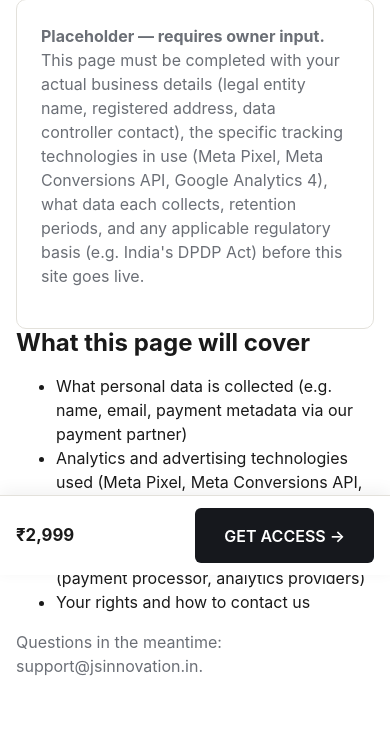
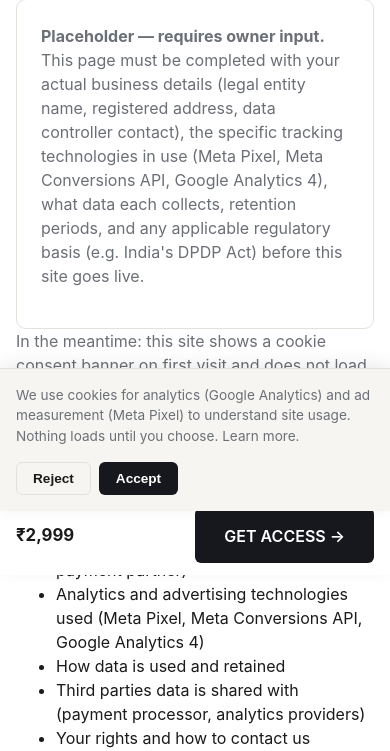
Before and after one commit to mousam1999/JSINNOVATIONWEBSITE, a PHP site: page /privacy-policy in a window 390 px wide. Shown: the part 269-1020 px from the top of the page. Run offline with PHP 8.4, Linux system fonts and the light colour scheme.

Commit message:
Add cookie consent banner that actually gates Meta Pixel and GA4
Banner shows on first visit (state kept in localStorage). Accept
calls window.__tracking.initMeta()/initGA4(), which is the only
thing that loads either tracker — Reject or ignoring the banner
means neither script ever requests. Verified end-to-end locally
with temporary test IDs: init functions render, fire the correct
mapped event with the right params, then reverted secrets.php to
empty. Positioned above the mobile sticky CTA so the two don't
overlap; full-width at desktop where the sticky CTA is hidden.

Co-Authored-By: Claude Sonnet 5 <noreply@anthropic.com>
Claude-Session: https://claude.ai/code/session_01EZhxPP9AUMRdNSBDKEDGKU

```diff
--- a/public_html/assets/css/components.css
+++ b/public_html/assets/css/components.css
@@ -68,6 +68,35 @@
 @media (min-width: 1024px) {
   .sticky-cta { display: none; }
   .site-footer { padding-bottom: var(--space-4); }
+}
+
+/* Cookie consent banner */
+.cookie-banner {
+  position: fixed;
+  left: 0; right: 0;
+  bottom: 64px; /* stay clear of the mobile sticky CTA below it */
+  z-index: 60;
+  background: var(--surface);
+  border-top: 1px solid var(--border);
+  box-shadow: 0 -4px 16px rgba(0,0,0,0.08);
+  padding: var(--space-2);
+}
+.cookie-banner[hidden] { display: none; }
+.cookie-banner__row {
+  max-width: var(--max-width);
+  margin: 0 auto;
+  display: flex;
+  flex-wrap: wrap;
+  gap: var(--space-2);
+  align-items: center;
+  justify-content: space-between;
+}
+.cookie-banner p { margin: 0; font-size: 0.85rem; flex: 1 1 260px; }
+.cookie-banner__actions { display: flex; gap: 0.5rem; flex-shrink: 0; }
+.cookie-banner .btn { padding: 0.5rem 1rem; font-size: 0.85rem; }
+
+@media (min-width: 1024px) {
+  .cookie-banner { bottom: 0; }
 }
 
 /* FAQ accordion */
--- a/public_html/assets/js/main.js
+++ b/public_html/assets/js/main.js
@@ -26,8 +26,64 @@
     });
   }
 
+  var CONSENT_KEY = 'jsi_consent';
+
+  function getConsent() {
+    try {
+      return localStorage.getItem(CONSENT_KEY);
+    } catch (e) {
+      return null;
+    }
+  }
+
+  function setConsent(value) {
+    try {
+      localStorage.setItem(CONSENT_KEY, value);
+    } catch (e) {
+      // localStorage unavailable (private mode, blocked storage) — consent
+      // just won't persist across visits; the banner will reappear.
+    }
+  }
+
+  function loadTrackers() {
+    if (!window.__tracking) return;
+    if (typeof window.__tracking.initMeta === 'function') window.__tracking.initMeta();
+    if (typeof window.__tracking.initGA4 === 'function') window.__tracking.initGA4();
+  }
+
+  function initConsent() {
+    var banner = document.getElementById('cookie-banner');
+    var consent = getConsent();
+
+    if (consent === 'granted') {
+      loadTrackers();
+      return;
+    }
+    if (consent === 'denied' || !banner) {
+      return;
+    }
+
+    banner.hidden = false;
+    var acceptBtn = document.getElementById('cookie-accept');
+    var rejectBtn = document.getElementById('cookie-reject');
+    if (acceptBtn) {
+      acceptBtn.addEventListener('click', function () {
+        setConsent('granted');
+        banner.hidden = true;
+        loadTrackers();
+      });
+    }
+    if (rejectBtn) {
+      rejectBtn.addEventListener('click', function () {
+        setConsent('denied');
+        banner.hidden = true;
+      });
+    }
+  }
+
   document.addEventListener('DOMContentLoaded', function () {
     initFaqAccordion();
     initCtaTracking();
+    initConsent();
   });
 })();
--- /dev/null
+++ b/public_html/includes/cookie-banner.php
@@ -0,0 +1,12 @@
+<?php
+declare(strict_types=1);
+?>
+<div class="cookie-banner" id="cookie-banner" role="region" aria-label="Cookie consent" hidden>
+  <div class="cookie-banner__row">
+    <p>We use cookies for analytics (Google Analytics) and ad measurement (Meta Pixel) to understand site usage. Nothing loads until you choose. <a href="/privacy-policy">Learn more</a>.</p>
+    <div class="cookie-banner__actions">
+      <button type="button" class="btn btn--outline" id="cookie-reject">Reject</button>
+      <button type="button" class="btn btn--primary" id="cookie-accept">Accept</button>
+    </div>
+  </div>
+</div>
--- a/public_html/includes/footer.php
+++ b/public_html/includes/footer.php
@@ -16,6 +16,7 @@
   </div>
 </footer>
 
+<?php include __DIR__ . '/cookie-banner.php'; ?>
 <?php include __DIR__ . '/sticky-cta.php'; ?>
 
 <script src="/assets/js/main.js" defer></script>
--- a/public_html/pages/privacy-policy.php
+++ b/public_html/pages/privacy-policy.php
@@ -16,6 +16,7 @@ include __DIR__ . '/../includes/header.php';
     <div class="card" role="note">
       <p><strong>Placeholder — requires owner input.</strong> This page must be completed with your actual business details (legal entity name, registered address, data controller contact), the specific tracking technologies in use (Meta Pixel, Meta Conversions API, Google Analytics 4), what data each collects, retention periods, and any applicable regulatory basis (e.g. India's DPDP Act) before this site goes live.</p>
     </div>
+    <p>In the meantime: this site shows a cookie consent banner on first visit and does not load Google Analytics or Meta Pixel until you choose "Accept." Choosing "Reject" (or ignoring the banner) means neither loads.</p>
     <h2>What this page will cover</h2>
     <ul>
       <li>What personal data is collected (e.g. name, email, payment metadata via our payment partner)</li>
```
